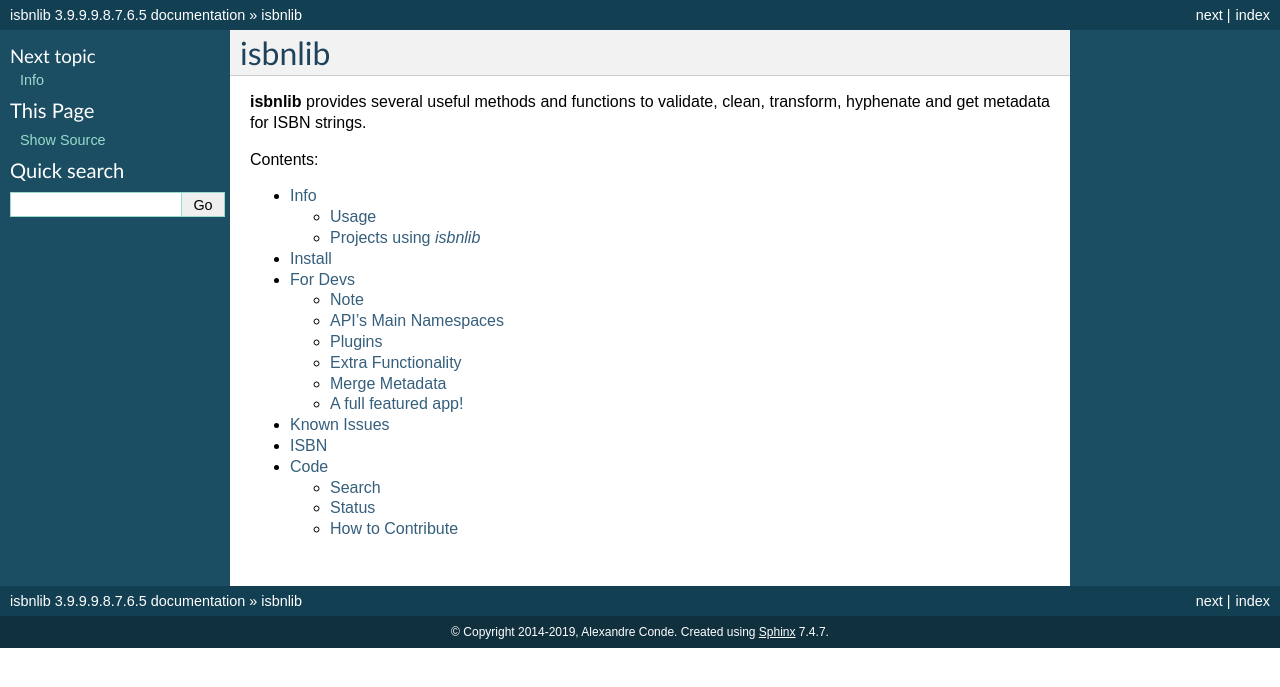
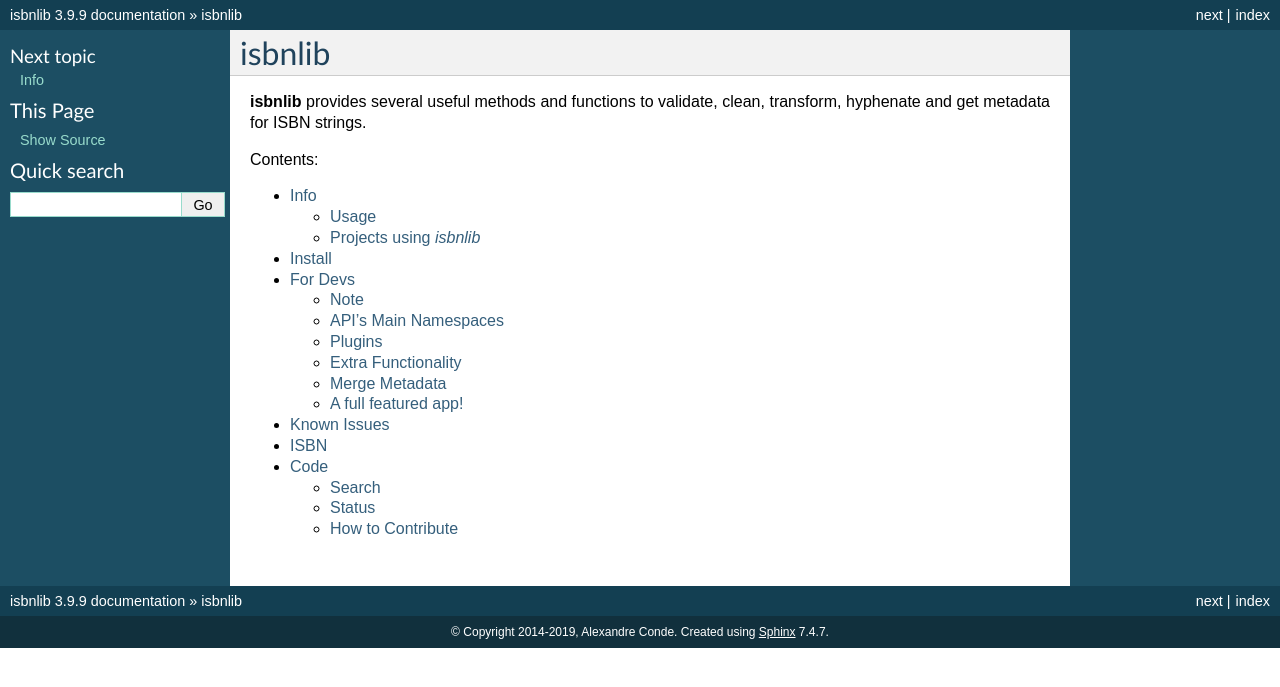
Before and after one commit to rysto3/isbnlib, a Sphinx documentation site: the page built from docs/index.rst, in a window 1280 px wide. Shown: the top 687 px of the page. Built offline with Sphinx 7.4.7, drawn with Linux system fonts in a browser that asks for light colours.

Commit message:
fix version

```diff
--- a/docs/conf.py
+++ b/docs/conf.py
@@ -63,9 +63,9 @@ copyright = u'2014-2019, Alexandre Conde'
 # built documents.
 #
 # The short X.Y version.
-version = '3.9.9.9.8.7.6'
+version = '3.9'
 # The full version, including alpha/beta/rc tags.
-release = '3.9.9.9.8.7.6.5'
+release = '3.9.9'
 
 # The language for content autogenerated by Sphinx. Refer to documentation
 # for a list of supported languages.
```
